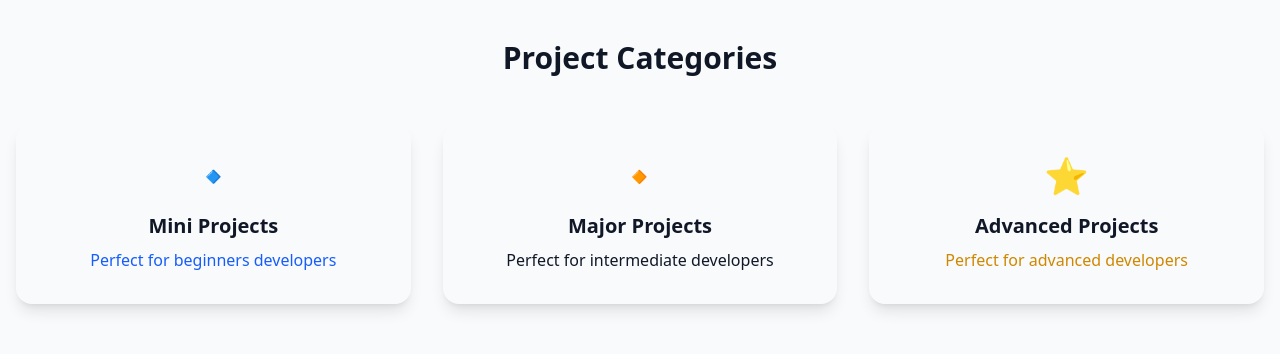
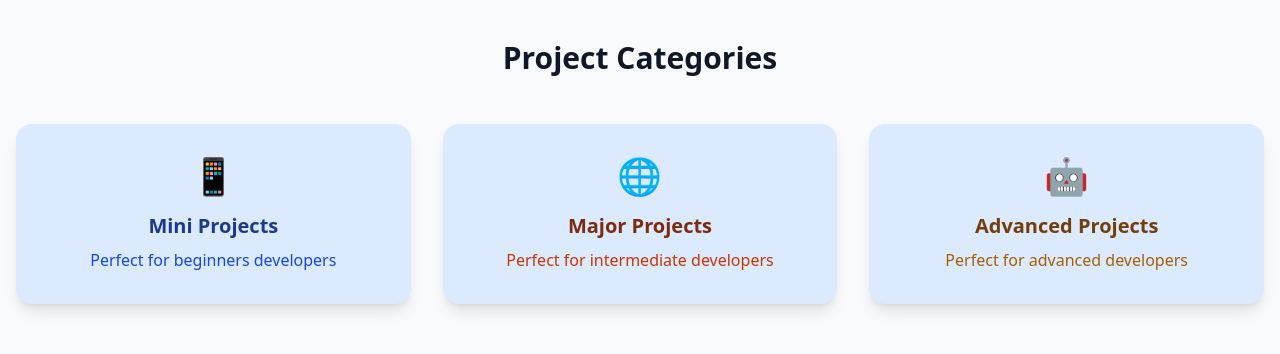
Before and after one commit to SouravKrGupta/ProjectWorld, a React (Vite) app: page / in a window 1280 px wide. Shown: the part 860-1214 px from the top of the page. Built offline with nearby package versions, Linux system fonts and the light colour scheme.

Commit message:
Fix : UI fixed for dark screens

```diff
--- a/src/components/ProjectCard.jsx
+++ b/src/components/ProjectCard.jsx
@@ -1,15 +1,16 @@
-import React from 'react';
-import { Link } from 'react-router-dom';
+import React from "react";
+import { Link } from "react-router-dom";
 
 const ProjectCard = ({ project }) => (
   <div className="group relative bg-white rounded-2xl shadow-sm hover:shadow-xl transition-all duration-300 overflow-hidden">
-    <div className="aspect-w-16 aspect-h-9 overflow-hidden">
+    <div className="h-64 overflow-hidden">
       <img
         src={project.image}
         alt={project.name}
         className="w-full h-full object-cover transform group-hover:scale-105 transition-transform duration-300"
       />
     </div>
+
     <div className="p-6">
       <h3 className="text-xl font-bold mb-2 text-gray-900 group-hover:text-blue-600 transition-colors">
         {project.name}
@@ -30,9 +31,7 @@ const ProjectCard = ({ project }) => (
       <div className="mb-3 text-lg font-semibold text-blue-600">
         {project.price}
       </div>
-      <p className="mb-4 text-gray-600 line-clamp-2">
-        {project.description}
-      </p>
+      <p className="mb-4 text-gray-600 line-clamp-2">{project.description}</p>
       <div className="flex gap-3">
         <Link
           to={`/projects/${project.id}`}
--- a/src/pages/Home.jsx
+++ b/src/pages/Home.jsx
@@ -1,19 +1,19 @@
 // Home page for Project World
-import React, { useContext, useState, useEffect } from 'react';
-import { Link } from 'react-router-dom';
-import FeaturedCarousel from '../components/FeaturedCarousel';
-import { ThemeContext } from '../context/ThemeContext';  // Adjust path as needed
+import React, { useContext, useState, useEffect } from "react";
+import { Link } from "react-router-dom";
+import FeaturedCarousel from "../components/FeaturedCarousel";
+import { ThemeContext } from "../context/ThemeContext"; // Adjust path as needed
 
 const stats = [
-  { label: 'Projects Sold', value: '1200+', icon: '📦' },
-  { label: 'Happy Clients', value: '950+', icon: '😊' },
-  { label: 'Tech Stacks', value: '3+', icon: '💻' },
+  { label: "Projects Sold", value: "1200+", icon: "📦" },
+  { label: "Happy Clients", value: "950+", icon: "😊" },
+  { label: "Tech Stacks", value: "3+", icon: "💻" },
 ];
 
 const categories = [
-  { name: 'Mini Projects', icon: '🔹', color: 'blue' },
-  { name: 'Major Projects', icon: '🔸', color: 'orange' },
-  { name: 'Advanced Projects', icon: '⭐', color: 'yellow' },
+  { name: "Mini Projects", icon: "📱", color: "blue" },
+  { name: "Major Projects", icon: "🌐", color: "orange" },
+  { name: "Advanced Projects", icon: "🤖", color: "yellow" },
 ];
 
 const Home = () => {
@@ -21,43 +21,58 @@ const Home = () => {
   const [reviews, setReviews] = useState([]);
 
   useEffect(() => {
-    fetch('/review.json')
-      .then(res => res.json())
-      .then(data => {
-        setReviews(data);
-      })
-      .catch(error => {
-        console.error('Error loading reviews:', error);
-      });
+    fetch("/review.json")
+      .then((res) => res.json())
+      .then((data) => setReviews(data))
+      .catch((error) => console.error("Error loading reviews:", error));
   }, []);
 
-  // Helper to handle bg colors for categories with dark mode fallback
-  const getCategoryBg = (color) =>
-    `bg-${color}-80 dark:bg-${color}-900`;
+  const bgClasses = {
+    blue: "bg-blue-100 dark:bg-blue-100",
+    orange: "bg-blue-100 dark:bg-blue-100",
+    yellow: "bg-blue-100 dark:bg-blue-100",
+  };
 
-  const getCategoryTextPrimary = (color) =>
-    `text-${color}-900 dark:text-${color}-300`;
+  const textPrimaryClasses = {
+    blue: "text-blue-900 dark:text-gray-900",
+    orange: "text-orange-900 dark:text-gray-900",
+    yellow: "text-yellow-900 dark:text-gray-900",
+  };
 
-  const getCategoryTextSecondary = (color) =>
-    `text-${color}-600 dark:text-${color}-400`;
+  const textSecondaryClasses = {
+    blue: "text-blue-700 dark:text-gray-900",
+    orange: "text-orange-700 dark:text-gray-900",
+    yellow: "text-yellow-700 dark:text-gray-900",
+  };
 
   return (
-    <div className={`min-h-screen ${theme === 'dark' ? 'bg-gray-900 text-gray-100' : 'bg-white text-gray-900'}`}>
+    <div
+      className={`min-h-screen ${
+        theme === "dark"
+          ? "bg-gray-900 text-gray-100"
+          : "bg-white text-gray-900"
+      }`}
+    >
       {/* Hero Section */}
-      <div className={`relative py-16 sm:py-24 ${
-        theme === 'dark'
-          ? 'bg-gradient-to-b from-gray-900 to-gray-800'
-          : 'bg-gradient-to-b from-blue-50 to-white'
-      }`}>
+      <div
+        className={`relative py-16 sm:py-24 ${
+          theme === "dark"
+            ? "bg-gradient-to-b from-gray-900 to-gray-800"
+            : "bg-gradient-to-b from-blue-50 to-white"
+        }`}
+      >
         <div className="container mx-auto px-4">
           <div className="text-center max-w-4xl mx-auto">
             <h1 className="text-4xl sm:text-5xl font-extrabold mb-6 bg-gradient-to-r from-blue-600 to-purple-600 bg-clip-text text-transparent">
               Your One-Stop Destination for Quality Software Projects
             </h1>
-            <p className={`text-lg sm:text-xl mb-8 max-w-3xl mx-auto ${
-              theme === 'dark' ? 'text-gray-300' : 'text-gray-600'
-            }`}>
-              Discover a curated collection of ready-made software projects for students, developers, and professionals. Built with modern tech stacks and best practices.
+            <p
+              className={`text-lg sm:text-xl mb-8 max-w-3xl mx-auto ${
+                theme === "dark" ? "text-gray-300" : "text-gray-600"
+              }`}
+            >
+              Discover a curated collection of ready-made software projects for
+              students, developers, and professionals.
             </p>
             <div className="flex flex-wrap justify-center gap-4">
               <Link
@@ -65,8 +80,18 @@ const Home = () => {
                 className="inline-flex items-center px-6 py-3 rounded-lg bg-blue-600 text-white hover:bg-blue-700 transition-colors duration-200 font-semibold text-lg"
               >
                 Browse Projects
-                <svg className="w-5 h-5 ml-2" fill="none" stroke="currentColor" viewBox="0 0 24 24">
-                  <path strokeLinecap="round" strokeLinejoin="round" strokeWidth="2" d="M17 8l4 4m0 0l-4 4m4-4H3" />
+                <svg
+                  className="w-5 h-5 ml-2"
+                  fill="none"
+                  stroke="currentColor"
+                  viewBox="0 0 24 24"
+                >
+                  <path
+                    strokeLinecap="round"
+                    strokeLinejoin="round"
+                    strokeWidth="2"
+                    d="M17 8l4 4m0 0l-4 4m4-4H3"
+                  />
                 </svg>
               </Link>
               <Link
@@ -74,8 +99,18 @@ const Home = () => {
                 className="inline-flex items-center px-6 py-3 rounded-lg border-2 border-blue-600 text-blue-600 hover:bg-blue-50 transition-colors duration-200 font-semibold text-lg"
               >
                 Custom Project
-                <svg className="w-5 h-5 ml-2" fill="none" stroke="currentColor" viewBox="0 0 24 24">
-                  <path strokeLinecap="round" strokeLinejoin="round" strokeWidth="2" d="M8 7V3m8 4V3m-9 8h10M5 21h14a2 2 0 002-2V7a2 2 0 00-2-2H5a2 2 0 00-2 2v12a2 2 0 002 2z" />
+                <svg
+                  className="w-5 h-5 ml-2"
+                  fill="none"
+                  stroke="currentColor"
+                  viewBox="0 0 24 24"
+                >
+                  <path
+                    strokeLinecap="round"
+                    strokeLinejoin="round"
+                    strokeWidth="2"
+                    d="M8 7V3m8 4V3m-9 8h10M5 21h14a2 2 0 002-2V7a2 2 0 00-2-2H5a2 2 0 00-2 2v12a2 2 0 002 2z"
+                  />
                 </svg>
               </Link>
             </div>
@@ -84,17 +119,19 @@ const Home = () => {
       </div>
 
       {/* Stats Section */}
-      <div className={`py-16 ${
-        theme === 'dark' ? 'bg-gray-800' : 'bg-white'
-      }`}>
+      <div className={`py-16 ${theme === "dark" ? "bg-gray-800" : "bg-white"}`}>
         <div className="container mx-auto px-4">
           <div className="grid grid-cols-1 md:grid-cols-3 gap-8">
             {stats.map((stat, i) => (
               <div key={i} className="relative group">
                 <div className="absolute inset-0 bg-gradient-to-r from-blue-500 to-purple-500 rounded-2xl transform rotate-1 group-hover:rotate-2 transition-transform duration-200"></div>
-                <div className={`relative rounded-2xl shadow-lg p-8 transform -rotate-1 group-hover:-rotate-2 transition-transform duration-200 ${
-                  theme === 'dark' ? 'bg-gray-900 text-gray-100' : 'bg-white text-gray-900'
-                }`}>
+                <div
+                  className={`relative rounded-2xl shadow-lg p-8 transform -rotate-1 group-hover:-rotate-2 transition-transform duration-200 ${
+                    theme === "dark"
+                      ? "bg-gray-900 text-gray-100"
+                      : "bg-white text-gray-900"
+                  }`}
+                >
                   <div className="text-4xl mb-4">{stat.icon}</div>
                   <div className="text-3xl font-bold mb-2">{stat.value}</div>
                   <div className="font-medium">{stat.label}</div>
@@ -106,23 +143,41 @@ const Home = () => {
       </div>
 
       {/* Categories Section */}
-      <div className={`py-16 ${theme === 'dark' ? 'bg-gray-900' : 'bg-gray-50'}`}>
+      <div
+        className={`py-16 ${theme === "dark" ? "bg-gray-900" : "bg-gray-50"}`}
+      >
         <div className="container mx-auto px-4">
-          <h2 className={`text-3xl font-bold text-center mb-12 ${
-            theme === 'dark' ? 'text-gray-100' : 'text-gray-900'
-          }`}>Project Categories</h2>
+          <h2
+            className={`text-3xl font-bold text-center mb-12 ${
+              theme === "dark" ? "text-gray-100" : "text-gray-900"
+            }`}
+          >
+            Project Categories
+          </h2>
           <div className="grid grid-cols-1 md:grid-cols-3 gap-8">
             {categories.map((category, i) => (
               <div
                 key={i}
-                className={`${getCategoryBg(category.color)} rounded-2xl p-8 text-center transform hover:-translate-y-1 transition-transform duration-200 cursor-pointer shadow-lg hover:shadow-xl`}
+                className={`${
+                  bgClasses[category.color]
+                } rounded-2xl p-8 text-center transform hover:-translate-y-1 transition-transform duration-200 cursor-pointer shadow-lg hover:shadow-xl`}
               >
                 <div className="text-4xl mb-4">{category.icon}</div>
-                <h3 className={`text-xl font-semibold ${getCategoryTextPrimary(category.color)}`}>
+                <h3
+                  className={`text-xl font-semibold ${
+                    textPrimaryClasses[category.color]
+                  }`}
+                >
                   {category.name}
                 </h3>
-                <p className={`${getCategoryTextSecondary(category.color)} mt-2`}>
-                  Perfect for {category.name === 'Mini Projects' ? 'beginners' : category.name === 'Major Projects' ? 'intermediate' : 'advanced'} developers
+                <p className={`${textSecondaryClasses[category.color]} mt-2`}>
+                  Perfect for{" "}
+                  {category.name === "Mini Projects"
+                    ? "beginners"
+                    : category.name === "Major Projects"
+                    ? "intermediate"
+                    : "advanced"}{" "}
+                  developers
                 </p>
               </div>
             ))}
@@ -139,12 +194,8 @@ const Home = () => {
 
       {/* Reviews Section */}
       <div className="py-20 bg-gradient-to-b from-white via-blue-50/20 to-white relative overflow-hidden">
-      {/* Decorative elements */}
-      <div className="absolute inset-0">
         <div className="absolute -top-24 -right-24 w-96 h-96 bg-blue-100 rounded-full mix-blend-multiply blur-3xl opacity-20"></div>
         <div className="absolute -bottom-24 -left-24 w-96 h-96 bg-purple-100 rounded-full mix-blend-multiply blur-3xl opacity-20"></div>
-      </div>
-
         <div className="container mx-auto px-4 relative">
           <div className="text-center max-w-3xl mx-auto mb-16">
             <h2 className="text-4xl font-bold bg-gradient-to-r from-blue-600 to-purple-600 bg-clip-text text-transparent mb-6">
@@ -154,28 +205,26 @@ const Home = () => {
               Trusted by students and faculty from top institutions across India
             </p>
           </div>
-
           <div className="grid grid-cols-1 md:grid-cols-2 lg:grid-cols-4 gap-8 max-w-7xl mx-auto perspective-1000">
             {reviews.map((review, index) => (
               <div key={index} className="group h-[400px] [perspective:1000px]">
                 <div className="relative h-full w-full transition-all duration-500 [transform-style:preserve-3d] group-hover:[transform:rotateY(180deg)]">
                   {/* Front of Card */}
                   <div className="absolute inset-0 bg-white rounded-2xl shadow-lg p-6 [backface-visibility:hidden]">
-                  {/* Top Pattern */}
                     <div className="absolute top-0 inset-x-0 h-2 bg-gradient-to-r from-blue-600 to-purple-600 rounded-t-2xl"></div>
-
-                  {/* Content */}
                     <div className="pt-4 h-full flex flex-col">
-                    {/* Rating */}
                       <div className="flex items-center mb-4">
                         {[...Array(review.rating)].map((_, i) => (
-                        <svg key={i} className="w-5 h-5 text-yellow-400" fill="currentColor" viewBox="0 0 20 20">
+                          <svg
+                            key={i}
+                            className="w-5 h-5 text-yellow-400"
+                            fill="currentColor"
+                            viewBox="0 0 20 20"
+                          >
                             <path d="M9.049 2.927c.3-.921 1.603-.921 1.902 0l1.07 3.292a1 1 0 00.95.69h3.462c.969 0 1.371 1.24.588 1.81l-2.8 2.034a1 1 0 00-.364 1.118l1.07 3.292c.3.921-.755 1.688-1.54 1.118l-2.8-2.034a1 1 0 00-1.175 0l-2.8 2.034c-.784.57-1.838-.197-1.539-1.118l1.07-3.292a1 1 0 00-.364-1.118L2.98 8.72c-.783-.57-.38-1.81.588-1.81h3.461a1 1 0 00.951-.69l1.07-3.292z" />
                           </svg>
                         ))}
                       </div>
-
-                    {/* Student Info */}
                       <div className="flex items-center mb-6">
                         <div className="w-16 h-16 rounded-full bg-gradient-to-r from-blue-600 to-purple-600 p-[2px]">
                           <div className="rounded-full overflow-hidden w-full h-full bg-white">
@@ -192,20 +241,32 @@ const Home = () => {
                           </div>
                         </div>
                         <div className="ml-4">
-                        <h4 className="font-semibold text-gray-900 text-lg">{review.name}</h4>
-                        <p className="text-blue-600 font-medium">{review.college}</p>
+                          <h4 className="font-semibold text-gray-900 text-lg">
+                            {review.name}
+                          </h4>
+                          <p className="text-blue-600 font-medium">
+                            {review.college}
+                          </p>
                         </div>
                       </div>
-
-                    {/* Preview Text */}
-                    <p className="text-gray-600 line-clamp-4 flex-grow">"{review.review.substring(0, 100)}..."</p>
-
-                    {/* Flip Prompt */}
+                      <p className="text-gray-600 line-clamp-4 flex-grow">
+                        "{review.review.substring(0, 100)}..."
+                      </p>
                       <div className="text-center mt-4 text-sm text-blue-600">
                         <span className="inline-flex items-center gap-1">
                           Read More
-                        <svg className="w-4 h-4" fill="none" stroke="currentColor" viewBox="0 0 24 24">
-                          <path strokeLinecap="round" strokeLinejoin="round" strokeWidth="2" d="M19 9l-7 7-7-7" />
+                          <svg
+                            className="w-4 h-4"
+                            fill="none"
+                            stroke="currentColor"
+                            viewBox="0 0 24 24"
+                          >
+                            <path
+                              strokeLinecap="round"
+                              strokeLinejoin="round"
+                              strokeWidth="2"
+                              d="M19 9l-7 7-7-7"
+                            />
                           </svg>
                         </span>
                       </div>
@@ -216,30 +277,45 @@ const Home = () => {
                   <div className="absolute inset-0 bg-gradient-to-br from-blue-600 to-purple-600 text-white rounded-2xl p-6 [transform:rotateY(180deg)] [backface-visibility:hidden]">
                     <div className="h-full flex flex-col">
                       <div className="flex-grow">
-                      {/* Full Review */}
-                      <p className="text-lg mb-6 leading-relaxed">"{review.review}"</p>
-
-                      {/* Detailed Info */}
+                        <p className="text-lg mb-6 leading-relaxed">
+                          "{review.review}"
+                        </p>
                         <div className="space-y-2">
                           <p className="font-semibold">{review.program}</p>
-                        <p className="text-blue-100">Batch of {2023 - Math.floor(Math.random() * 3)}</p>
+                          <p className="text-blue-100">
+                            Batch of {2023 - Math.floor(Math.random() * 3)}
+                          </p>
                         </div>
                       </div>
-
-                    {/* Project Details */}
                       <div className="border-t border-white/20 pt-4 mt-4">
-                      <h5 className="font-semibold mb-2">Project Completed</h5>
+                        <h5 className="font-semibold mb-2">
+                          Project Completed
+                        </h5>
                         <p className="text-sm text-blue-100">
-                        {['Final Year Project', 'Major Project', 'Semester Project'][Math.floor(Math.random() * 3)]}
+                          {
+                            [
+                              "Final Year Project",
+                              "Major Project",
+                              "Semester Project",
+                            ][Math.floor(Math.random() * 3)]
+                          }
                         </p>
                       </div>
-
-                    {/* Flip Back Prompt */}
                       <div className="text-center mt-4 text-sm text-white/90">
                         <span className="inline-flex items-center gap-1">
                           Flip Back
-                        <svg className="w-4 h-4" fill="none" stroke="currentColor" viewBox="0 0 24 24">
-                          <path strokeLinecap="round" strokeLinejoin="round" strokeWidth="2" d="M15 15l-7-7 7-7" />
+                          <svg
+                            className="w-4 h-4"
+                            fill="none"
+                            stroke="currentColor"
+                            viewBox="0 0 24 24"
+                          >
+                            <path
+                              strokeLinecap="round"
+                              strokeLinejoin="round"
+                              strokeWidth="2"
+                              d="M15 15l-7-7 7-7"
+                            />
                           </svg>
                         </span>
                       </div>
@@ -252,51 +328,78 @@ const Home = () => {
 
           {/* College Logos */}
           <div className="mt-20 pt-10 border-t border-gray-200">
-          <p className="text-center text-gray-600 mb-8">Trusted by students from premier institutions</p>
+            <p className="text-center text-gray-600 mb-8">
+              Trusted by students from premier institutions
+            </p>
             <div className="flex flex-wrap justify-center items-center gap-8 opacity-70">
-            <span className="text-xl font-semibold text-gray-400">IIT Bombay</span>
-            <span className="text-xl font-semibold text-gray-400">NIT Trichy</span>
-            <span className="text-xl font-semibold text-gray-400">BITS Pilani</span>
-            <span className="text-xl font-semibold text-gray-400">VIT Vellore</span>
-            <span className="text-xl font-semibold text-gray-400">DTU Delhi</span>
+              <span className="text-xl font-semibold text-gray-400">
+                IIT Bombay
+              </span>
+              <span className="text-xl font-semibold text-gray-400">
+                NIT Trichy
+              </span>
+              <span className="text-xl font-semibold text-gray-400">
+                BITS Pilani
+              </span>
+              <span className="text-xl font-semibold text-gray-400">
+                VIT Vellore
+              </span>
+              <span className="text-xl font-semibold text-gray-400">
+                DTU Delhi
+              </span>
             </div>
           </div>
         </div>
       </div>
 
-
       {/* CTA Section */}
-      <div className={`py-16 ${
-        theme === 'dark'
-          ? 'bg-gradient-to-b from-gray-900 to-gray-800'
-          : 'bg-gradient-to-b from-white to-blue-50'
-      }`}>
+      <div
+        className={`py-16 ${
+          theme === "dark"
+            ? "bg-gradient-to-b from-gray-900 to-gray-800"
+            : "bg-gradient-to-b from-white to-blue-50"
+        }`}
+      >
         <div className="container mx-auto px-4">
-          <div className={`max-w-4xl mx-auto rounded-2xl overflow-hidden shadow-xl ${
-            theme === 'dark' ? 'bg-gray-900' : 'bg-white'
-          }`}>
-            <div className="p-8 sm:p-12">
-              <div className="text-center">
-                <h3 className={`text-3xl font-bold mb-6 ${
-                  theme === 'dark' ? 'text-gray-100' : 'text-gray-900'
-                }`}>
+          <div
+            className={`max-w-4xl mx-auto bg-gradient-to-r from-blue-600 to-purple-600 rounded-2xl shadow-xl overflow-hidden
+            }`}
+          >
+            <div className="p-8 sm:p-12 text-center">
+              <h3
+                className={`text-3xl font-bold mb-6 ${
+                  theme === "dark" ? "text-gray-100" : "text-gray-100"
+                }`}
+              >
                 Have a Unique Project Idea? 🚀
               </h3>
-                <p className={`text-lg mb-8 max-w-2xl mx-auto ${
-                  theme === 'dark' ? 'text-gray-300' : 'text-gray-600'
-                }`}>
-                  Whether it's a college submission, startup MVP, or personal project, our team can bring your vision to life. Share your requirements and let's create something amazing together!
+              <p
+                className={`text-lg mb-8 max-w-2xl mx-auto ${
+                  theme === "dark" ? "text-gray-300" : "text-gray-200"
+                }`}
+              >
+                Whether it's a college submission, startup MVP, or personal
+                project, our team can bring your vision to life.
               </p>
               <Link
                 to="/contact"
                 className="inline-flex items-center px-8 py-4 rounded-lg bg-gradient-to-r from-blue-600 to-purple-600 text-white hover:from-blue-700 hover:to-purple-700 transition-all duration-200 font-semibold text-lg shadow-lg hover:shadow-xl transform hover:-translate-y-0.5"
               >
                 Start Your Project
-                  <svg className="w-5 h-5 ml-2" fill="none" stroke="currentColor" viewBox="0 0 24 24">
-                    <path strokeLinecap="round" strokeLinejoin="round" strokeWidth="2" d="M14 5l7 7m0 0l-7 7m7-7H3" />
+                <svg
+                  className="w-5 h-5 ml-2"
+                  fill="none"
+                  stroke="currentColor"
+                  viewBox="0 0 24 24"
+                >
+                  <path
+                    strokeLinecap="round"
+                    strokeLinejoin="round"
+                    strokeWidth="2"
+                    d="M14 5l7 7m0 0l-7 7m7-7H3"
+                  />
                 </svg>
               </Link>
-              </div>
             </div>
           </div>
         </div>
--- a/src/pages/Projects.jsx
+++ b/src/pages/Projects.jsx
@@ -148,8 +148,8 @@ const Projects = () => {
                     rel="noopener noreferrer"
                     className={`inline-block w-full sm:w-auto px-8 py-4 rounded-lg font-semibold transition-all duration-200 transform hover:-translate-y-0.5
                       ${theme === 'dark'
-                        ? 'bg-gray-800 text-blue-400 hover:bg-gray-700 border border-blue-500'
-                        : 'bg-white text-blue-600 hover:bg-blue-50'
+                        ? 'bg-white text-blue-400 hover:bg-white-400 border border-white-500'
+                        : 'bg-white text-white hover:bg-white-50'
                       }`}
                   >
                     Submit Project Request
```
Also changed, not shown: src/pages/About.jsx (+13 -10 lines), src/pages/ProjectDetails.jsx (+33 -19 lines), 1 other file (tests, documents, lock files or other folders). Lines whose indentation alone changed are shown as unchanged.
